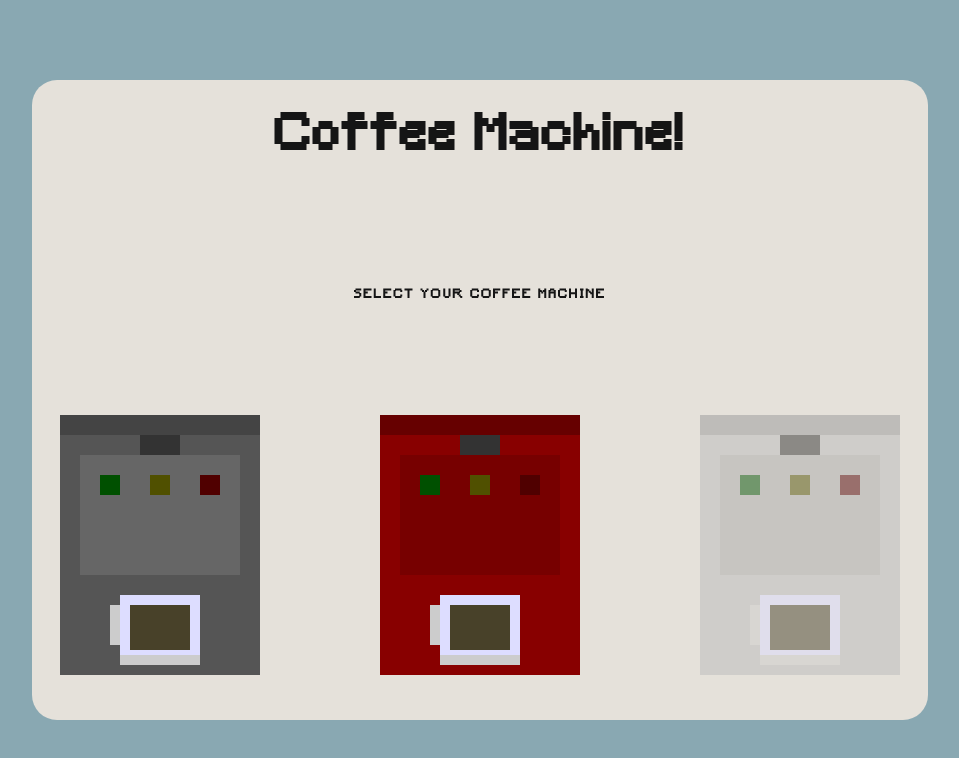
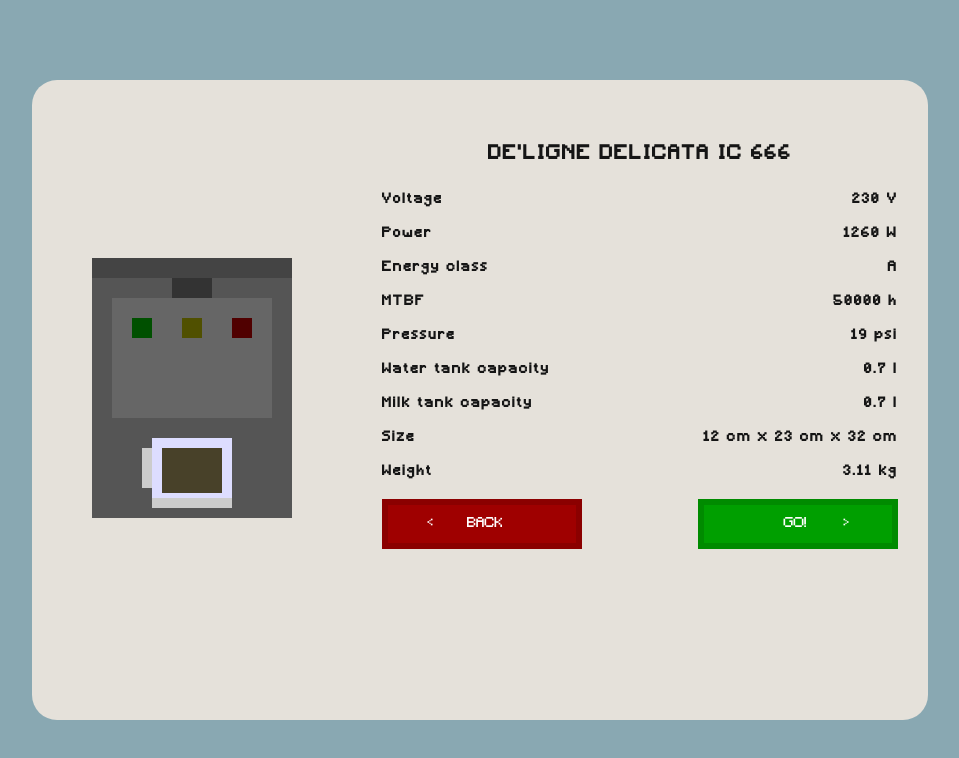
Before and after one commit to kabanos2137/coffee, a plain HTML site: page index.html in a window 1280 px wide. Both pictures are taken after a click on the icon 320 px from the left and 555 px from the top of the page. Shown: the whole page, without its empty margins (160-1119 px from the left). Drawn offline with Linux system fonts and the light colour scheme.

Commit message:
[Message] Add scene change functionality and UI for coffee machine
Introduced a JavaScript module to handle scene transitions between coffee machine selection and detail views. Updated HTML to include necessary scripts and adjusted CSS for styling enhancements in the new detailed scene layout.

```diff
--- a/index.html
+++ b/index.html
@@ -6,6 +6,10 @@
         <title>Coffee machine</title>
 
         <script src="./script/index.js" defer></script>
+        <script src="./script/electric-device.js" defer></script>
+        <script src="./script/scene-change.js" defer></script>
+        <script src="./script/household-device.js" defer></script>
+        <script src="./script/coffee-machine.js" defer></script>
         <script src="./script/svg/coffee-machine.js" defer></script>
 
         <link rel="stylesheet" href="./style/style.css" >
--- a/script/index.js
+++ b/script/index.js
@@ -25,7 +25,7 @@ const ERRORS = {
     }
 }
 
-document.addEventListener("DOMContentLoaded", () => {
+const onLoad = () => {
     let subtitle = document.querySelector("h6");
 
     document.querySelector("main").classList.add("loaded");
@@ -59,6 +59,10 @@ document.addEventListener("DOMContentLoaded", () => {
             subtitle.innerText = "SELECT YOUR COFFEE MACHINE"
         })
     });
+}
+
+document.addEventListener("DOMContentLoaded", () => {
+    onLoad();
 });
 
 const playAudio = (url) => {
--- /dev/null
+++ b/script/scene-change.js
@@ -0,0 +1,99 @@
+const changeSceneToDetails = (chosenCM) => {
+    let main = document.querySelector("main");
+    main.classList.remove("loaded");
+    let coffeeMachine = chosenCM === "coffee-machine-0" ? DeLigne : Schob;
+    setTimeout(() => {
+        let size = coffeeMachine.getSize(true);
+        main.innerHTML = `
+            <section id="${chosenCM}"></section>
+            <section id="info">
+                <h3>${coffeeMachine.getName()}</h3>
+
+                <article>
+                    <h5>Voltage</h5>
+                    <h5>${coffeeMachine.getVoltage()} V</h5>
+                </article>
+                <article>
+                    <h5>Power</h5>
+                    <h5>${coffeeMachine.getPower()} W</h5>
+                </article>
+                <article>
+                    <h5>Energy class</h5>
+                    <h5>${coffeeMachine.getEnergyClass()}</h5>
+                </article>
+                <article>
+                    <h5>MTBF</h5>
+                    <h5>${coffeeMachine.getMTBF()} h</h5>
+                </article>
+                <article>
+                    <h5>Pressure</h5>
+                    <h5>${coffeeMachine.getPressure()} psi</h5>
+                </article>
+                <article>
+                    <h5>Water tank capacity</h5>
+                    <h5>${coffeeMachine.getWaterTankCapacity()} l</h5>
+                </article>
+                <article>
+                    <h5>Milk tank capacity</h5>
+                    <h5>${coffeeMachine.getMilkTankCapacity()} l</h5>
+                </article>
+                <article>
+                    <h5>Size</h5>
+                    <h5>${size[0]} cm x ${size[1]} cm x ${size[2]} cm</h5>
+                </article>
+                <article>
+                    <h5>Weight</h5>
+                    <h5>${size[3]} kg</h5>
+                </article>
+                <article>
+                    <button id="back-button">
+                        <span id="arrow"><</span>
+                        <span>BACK</span>
+                        <span></span>
+                    </button>
+                    <button id="forward-button">
+                        <span></span>
+                        <span>GO!</span>
+                        <span id="arrow">></span>
+                    </button>
+                </article>
+            </section>
+        `
+        main.children[0].innerHTML = COFFEE_MACHINE_FOR_MENU;
+        main.classList.add("loaded", "details");
+
+        let backButton = document.querySelector("#back-button");
+        let forwardButton = document.querySelector("#forward-button");
+
+        backButton.addEventListener("click", () => {
+            playAudio("./audio/click.mp3");
+            changeSceneToSelection();
+        });
+
+        forwardButton.addEventListener("click", () => {
+            playAudio("./audio/click.mp3");
+            changeSceneToGameplay(chosenCM);
+        });
+    }, 700)
+}
+
+const changeSceneToSelection = () => {
+    let main = document.querySelector("main");
+    main.classList.remove("loaded");
+    setTimeout(() => {
+        main.classList.remove("details")
+        main.innerHTML = `
+            <h1>Coffee Machine!</h1>
+            <h6>SELECT YOUR COFFEE MACHINE</h6>
+            <section id="machine-selection">
+                <section id="coffee-machine-0">
+                </section>
+                <section id="coffee-machine-1">
+                </section>
+                <section id="coffee-machine-2">
+                </section>
+            </section>
+        `
+        onLoad();
+    }, 700);
+}
--- a/style/style.css
+++ b/style/style.css
@@ -54,3 +54,71 @@ main {
     align-items: start;
     flex-direction: row;
 }
+
+main.details {
+    justify-content: space-between;
+    align-items: center;
+    flex-direction: row;
+}
+
+#info {
+        margin-top: 10%;
+        width: 75%;
+        height: 100%;
+
+        display: flex;
+        justify-content: start;
+        align-items: center;
+        flex-direction: column;
+
+        & > article {
+            width: 100%;
+
+            display: flex;
+            flex-direction: row;
+            justify-content: space-between;
+
+            & > h5 {
+                margin: 10px 30px;
+            }
+
+            & > button {
+                color: white;
+                height: 50px;
+                width: 200px;
+                margin: 10px 30px;
+                font-family: "pixel", serif;
+
+                display: flex;
+                align-items: center;
+                flex-direction: row;
+                justify-content: space-evenly;
+
+                &#back-button {
+                    background-color: #9f0000FF;
+                    border: #8B0000FF 6px solid;
+                }
+
+                &#forward-button {
+                    background-color: #009f00FF;
+                    border: #008B00FF 6px solid;
+                }
+
+                &#back-button > #arrow {
+                    transition: all 0.5s;
+                }
+
+                &#back-button:hover > #arrow {
+                        translate: -20px;
+                }
+
+                &#forward-button > #arrow {
+                    transition: all 0.5s;
+                }
+
+                &#forward-button:hover > #arrow {
+                    translate: 20px;
+                }
+            }
+        }
+    }
```
